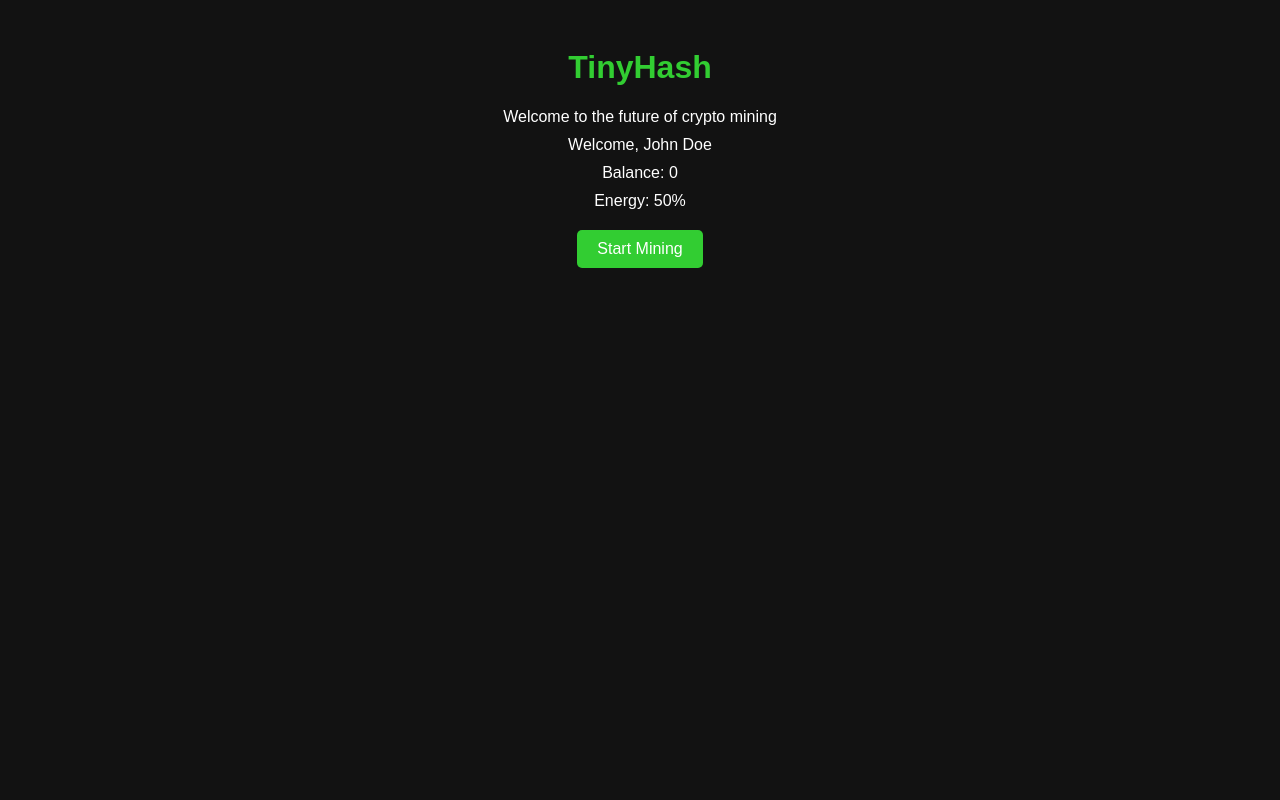
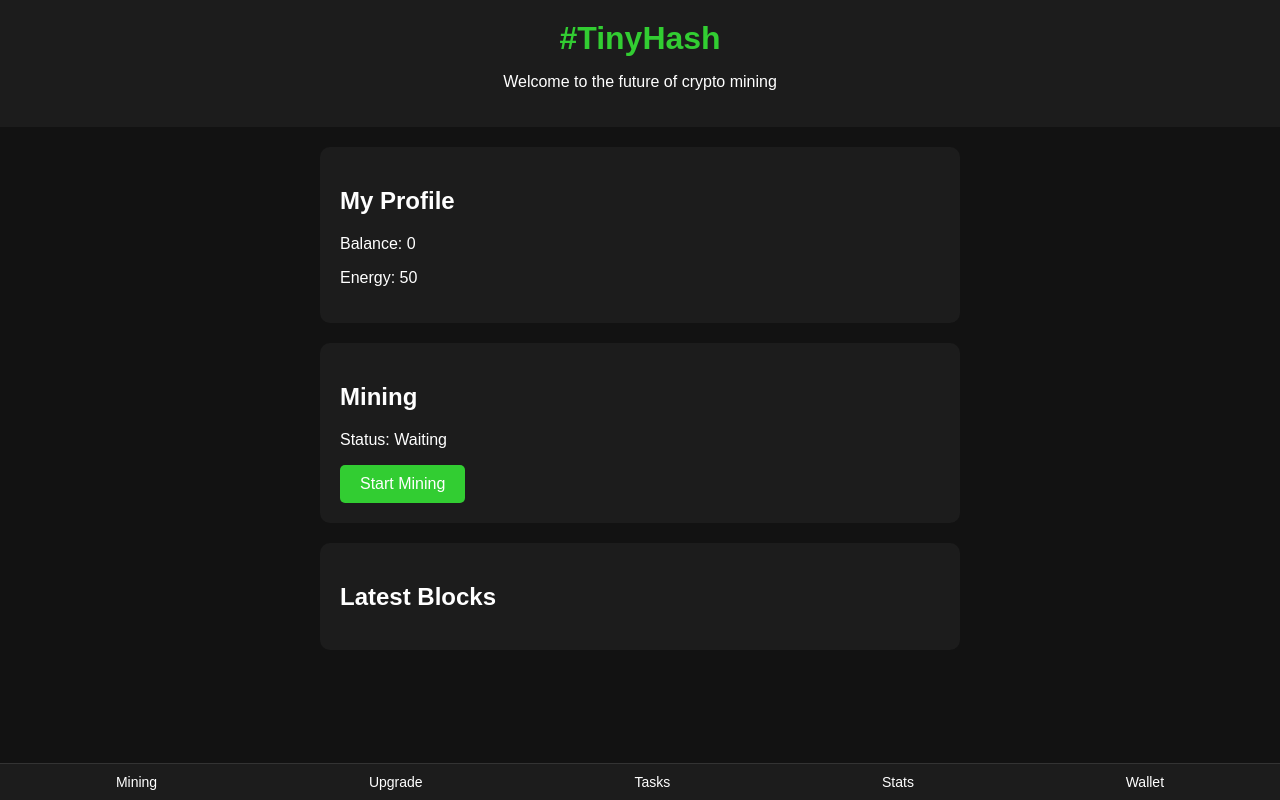
Before and after one commit to Fredrickadler/Mimi, a Flask app: page / in a window 1280 px wide. Run offline with Flask 3, Linux system fonts and the light colour scheme.

Commit message:
Update index.html

```diff
--- a/templates/index.html
+++ b/templates/index.html
@@ -10,12 +10,26 @@
             background-color: #121212;
             color: #ffffff;
             text-align: center;
+            margin: 0;
+            padding: 0;
+        }
+        header {
             padding: 20px;
+            background-color: #1c1c1c;
         }
         h1 {
             color: #32cd32;
+            margin: 0;
         }
-        #startMining {
+        #profile, #mining, #latest-blocks {
+            margin: 20px auto;
+            max-width: 600px;
+            padding: 20px;
+            border-radius: 10px;
+            background-color: #1c1c1c;
+            text-align: left;
+        }
+        .button {
             padding: 10px 20px;
             background-color: #32cd32;
             border: none;
@@ -24,38 +38,92 @@
             cursor: pointer;
             border-radius: 5px;
         }
-        #startMining:hover {
+        .button:hover {
             background-color: #28a428;
         }
-        p {
-            margin: 10px 0;
+        footer {
+            position: fixed;
+            bottom: 0;
+            left: 0;
+            right: 0;
+            background-color: #1c1c1c;
+            padding: 10px;
+            display: flex;
+            justify-content: space-around;
+            border-top: 1px solid #333;
+        }
+        footer a {
+            color: #ffffff;
+            text-decoration: none;
+            font-size: 14px;
+        }
+        footer a:hover {
+            text-decoration: underline;
+        }
+        .block {
+            border-bottom: 1px solid #333;
+            padding: 10px 0;
+        }
+        .block:last-child {
+            border-bottom: none;
         }
     </style>
 </head>
 <body>
-    <h1>TinyHash</h1>
-    <p>Welcome to the future of crypto mining</p>
-    <p id="username">Welcome, John Doe</p>
-    <p id="balance">Balance: 0</p>
-    <p id="energy">Energy: 50%</p>
+    <header>
+        <h1>#TinyHash</h1>
+        <p>Welcome to the future of crypto mining</p>
+    </header>
 
-    <div style="margin-top: 20px;">
-        <button id="startMining">Start Mining</button>
-        <p id="miningStatus" style="color: lightgray; margin-top: 10px;"></p>
+    <div id="profile">
+        <h2>My Profile</h2>
+        <p>Balance: <span id="balance">0</span></p>
+        <p>Energy: <span id="energy">50</span></p>
     </div>
 
+    <div id="mining">
+        <h2>Mining</h2>
+        <p>Status: <span id="status">Waiting</span></p>
+        <button class="button" id="startMining">Start Mining</button>
+    </div>
+
+    <div id="latest-blocks">
+        <h2>Latest Blocks</h2>
+        <div id="blocks">
+            <!-- Blocks will be dynamically added here -->
+        </div>
+    </div>
+
+    <footer>
+        <a href="#">Mining</a>
+        <a href="#">Upgrade</a>
+        <a href="#">Tasks</a>
+        <a href="#">Stats</a>
+        <a href="#">Wallet</a>
+    </footer>
+
     <script>
+        const blocksContainer = document.getElementById("blocks");
+
         document.getElementById("startMining").addEventListener("click", () => {
-            const status = document.getElementById("miningStatus");
+            const status = document.getElementById("status");
             status.textContent = "Mining started...";
 
             fetch('/mine', { method: 'POST' })
                 .then(response => response.json())
                 .then(data => {
                     status.textContent = data.message;
-                    // Update balance and energy
-                    document.getElementById("balance").textContent = `Balance: ${data.balance}`;
-                    document.getElementById("energy").textContent = `Energy: ${data.energy}`;
+                    document.getElementById("balance").textContent = data.balance;
+                    document.getElementById("energy").textContent = data.energy;
+
+                    // Add new block to the list
+                    const blockDiv = document.createElement("div");
+                    blockDiv.className = "block";
+                    blockDiv.innerHTML = `
+                        <p>Block #${data.block.number} | Reward: ${data.block.reward}</p>
+                        <p>Created at: ${data.block.time} by ${data.block.miner}</p>
+                    `;
+                    blocksContainer.prepend(blockDiv);
                 })
                 .catch(err => {
                     status.textContent = "Mining failed!";
```
